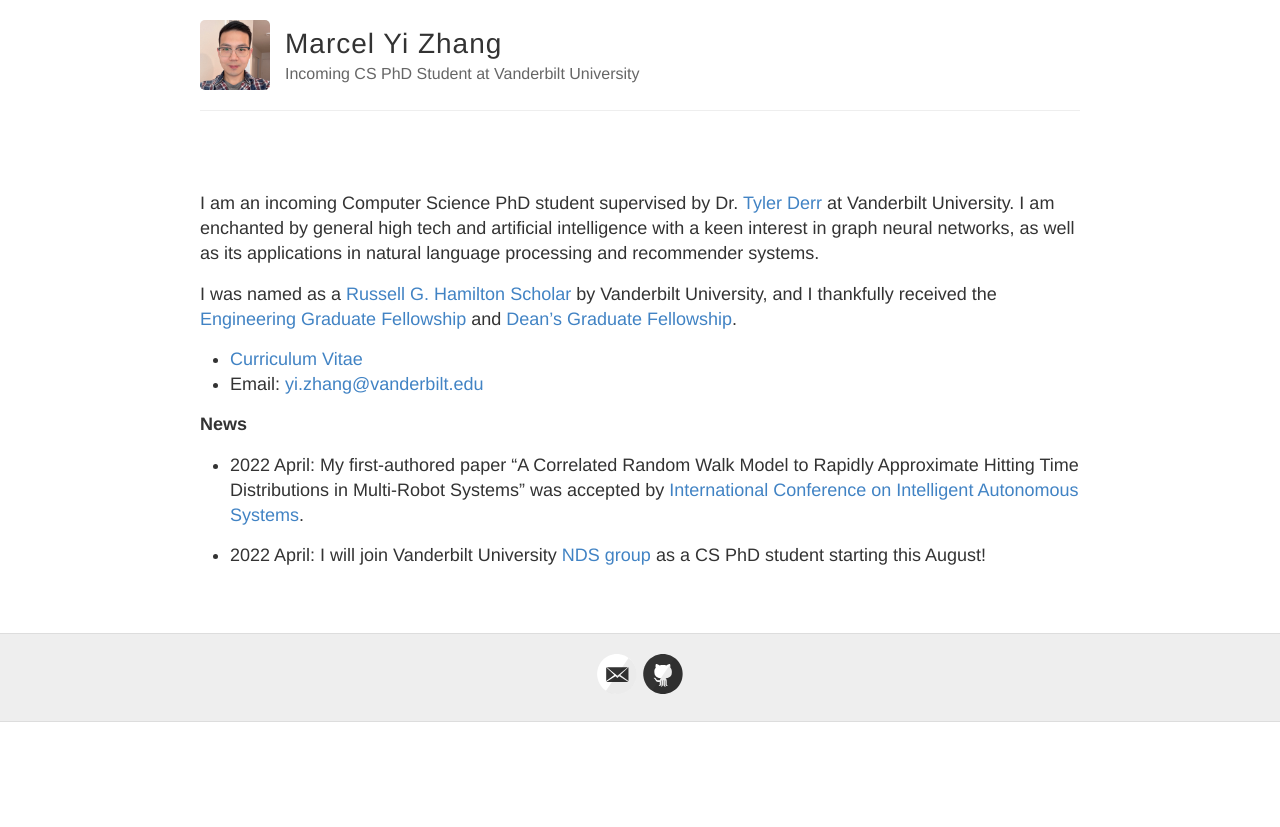
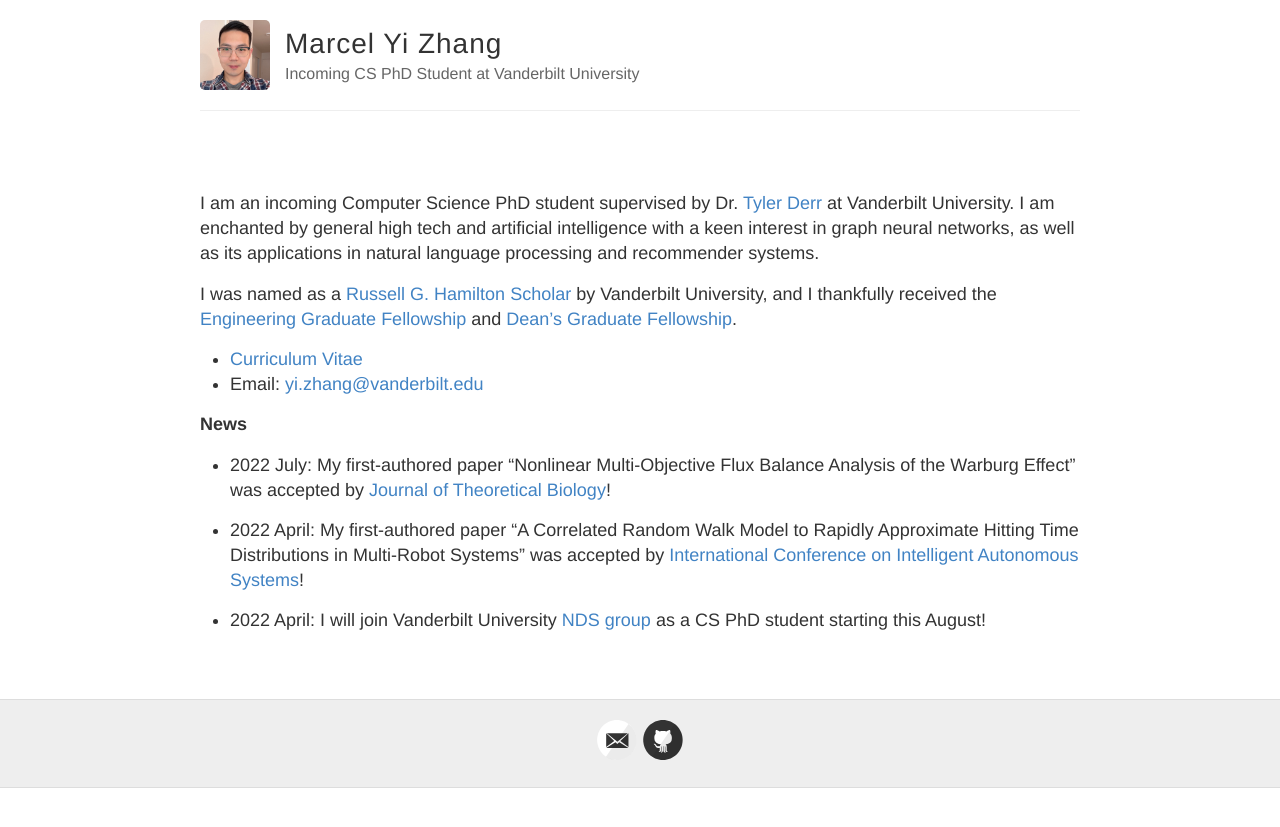
Before and after one commit to YiZhan2854/YiZhan2854.github.io, a Jekyll site: the page built from index.md, in a window 1280 px wide. Shown: the top 827 px of the page. Built offline with Jekyll 4.4.1, drawn with Linux system fonts in a browser that asks for light colours.

Commit message:
Update index.md

```diff
--- a/index.md
+++ b/index.md
@@ -12,6 +12,8 @@ I was named as a [Russell G. Hamilton Scholar](https://gradschool.vanderbilt.edu
 
 **News**
 
-- 2022 April: My first-authored paper "A Correlated Random Walk Model to Rapidly Approximate Hitting Time Distributions in Multi-Robot Systems" was accepted by [International Conference on Intelligent Autonomous Systems](https://www.ias-17.org/).
+- 2022 July: My first-authored paper "Nonlinear Multi-Objective Flux Balance Analysis of the Warburg Effect" was accepted by [Journal of Theoretical Biology](https://www.journals.elsevier.com/journal-of-theoretical-biology)!
+
+- 2022 April: My first-authored paper "A Correlated Random Walk Model to Rapidly Approximate Hitting Time Distributions in Multi-Robot Systems" was accepted by [International Conference on Intelligent Autonomous Systems](https://www.ias-17.org/)!
 
 - 2022 April: I will join Vanderbilt University [NDS group](https://nds-vu.github.io/) as a CS PhD student starting this August!
```
